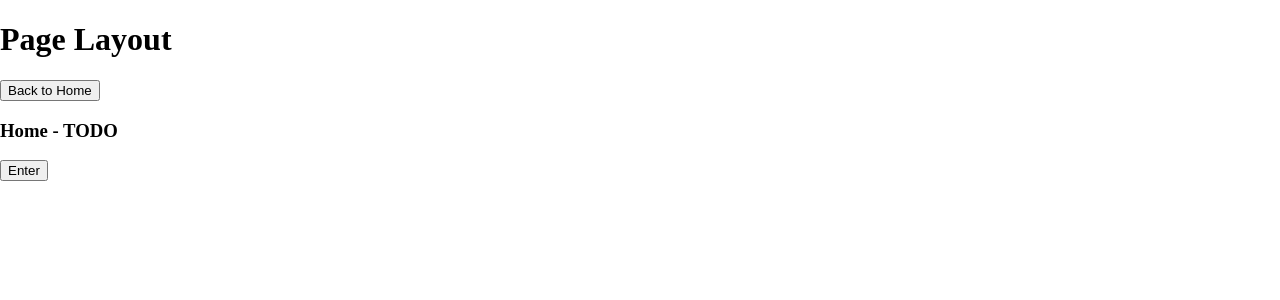
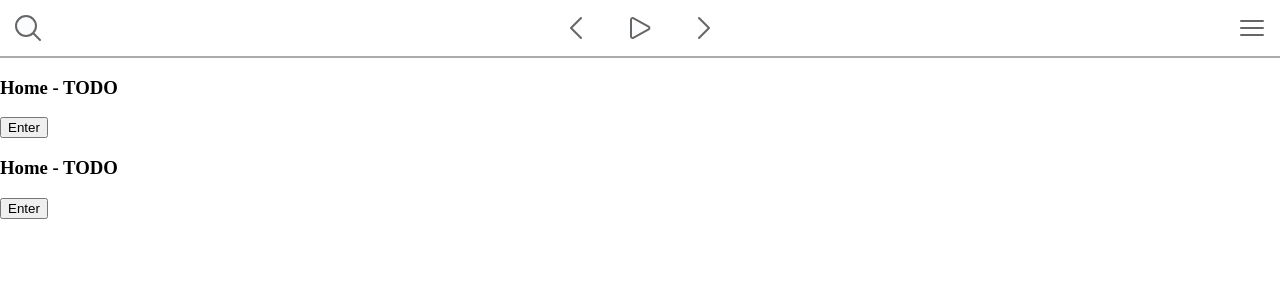
Before and after one commit to michac789/ngs-living-pictures, a React (Create React App) app: page / in a window 1280 px wide. Shown: the top 300 px of the page. Built offline with nearby package versions, Linux system fonts and the light colour scheme.

Commit message:
feat: add navbar in page layout

```diff
--- /dev/null
+++ b/src/pages/PageLayout/Navbar.tsx
@@ -0,0 +1,32 @@
+import React from "react";
+import { Outlet, useLocation, useNavigate } from "react-router-dom";
+import { NavbarCenterWrapper, NavbarContainer, StyledNavbarIcon } from "./NavbarStyle";
+
+export const Navbar = () => {
+  const location = useLocation();
+  const currentPath = location.pathname;
+  const navigate = useNavigate();
+
+  return (
+    <>
+      <NavbarContainer>
+        <StyledNavbarIcon name="hi-magnifying-glass" size="32px" />
+        <NavbarCenterWrapper>
+          <StyledNavbarIcon name="hi-chevron-left" size="32px" />
+          {currentPath === '/' ? (
+            <StyledNavbarIcon name="hi-play" size="32px" onClick={
+              () => navigate('/content')
+            } />
+          ) : (
+            <StyledNavbarIcon name="hi-home" size="32px" onClick={
+              () => navigate('/')
+            } />
+          )}
+          <StyledNavbarIcon name="hi-chevron-right" size="32px" />
+        </NavbarCenterWrapper>
+        <StyledNavbarIcon name="hi-bars-3" size="32px" />
+      </NavbarContainer>
+      <Outlet />
+    </>
+  );
+};
--- /dev/null
+++ b/src/pages/PageLayout/NavbarStyle.ts
@@ -0,0 +1,32 @@
+import styled from "styled-components";
+import { colors } from "../../constants/colors";
+import { Icon } from "../../components/Icon/Icon";
+
+export const NavbarContainer = styled.div`
+  display: flex;
+  flex-direction: row;
+  align-items: center;
+  justify-content: space-between;
+
+  width: auto;
+  background-color: ${colors.Neutral100};
+  border-bottom: 2px solid ${colors.Neutral500};
+`;
+
+export const NavbarCenterWrapper = styled.div`
+  display: flex;
+  flex-direction: row;
+  align-items: center;
+  gap: 8px;
+`;
+
+export const StyledNavbarIcon = styled(Icon)`
+  padding: 12px;
+  cursor: pointer;
+
+  &:hover {
+    background-color: ${colors.Blue100};
+    fill: ${colors.Blue100};
+    transition: all 0.3s ease;
+  }
+`;
--- a/src/pages/PageLayout/PageLayout.tsx
+++ b/src/pages/PageLayout/PageLayout.tsx
@@ -1,17 +1,13 @@
 import React from "react";
-import { Outlet, useNavigate } from "react-router-dom";
+import { Outlet } from "react-router-dom";
+import { Navbar } from "./Navbar";
 
 const PageLayout = () => {
-  const navigate = useNavigate();
-
   return (
-    <div>
-      <h1>Page Layout</h1>
-      <button onClick={() => navigate("/")}>
-        Back to Home
-      </button>
+    <>
+      <Navbar />
       <Outlet />
-    </div>
+    </>
   );
 }
 export default PageLayout;
```
